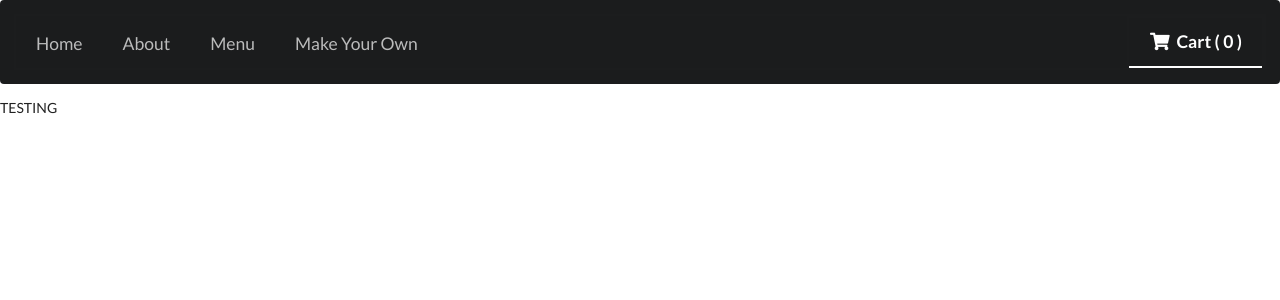
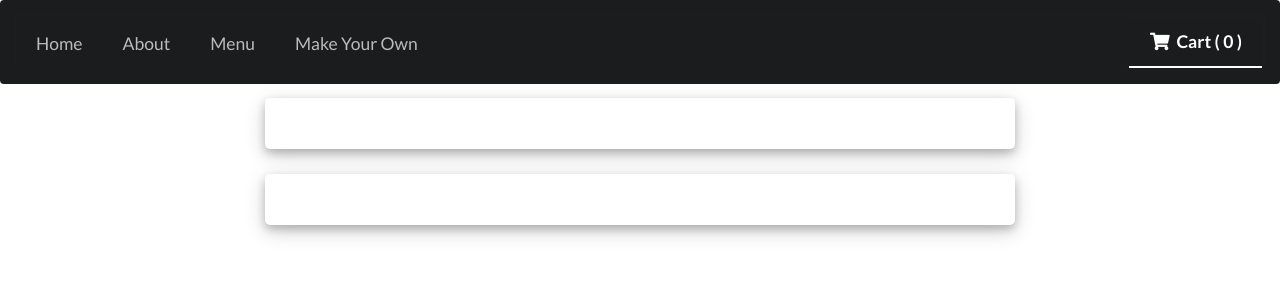
Before and after one commit to Rsja12/react-pizza-client, a React (Create React App) app: page /cart in a window 1280 px wide. Shown: the top 300 px of the page. Built offline with nearby package versions, Linux system fonts and the light colour scheme.

Commit message:
update cart styling

```diff
--- a/src/components/Cart.js
+++ b/src/components/Cart.js
@@ -14,6 +14,8 @@ export class Cart extends Component {
         } )
     }
 
+
+
     render() {
         console.log(this.props.cart)
         return (
@@ -21,7 +23,7 @@ export class Cart extends Component {
                 <Navigation />
                 <div className="cart-container">
                     { this.renderCart() }
-                </div>
+                    </div>
                 <Pricing cart={this.props.cart}/>
             </div>
         )
--- a/src/components/PizzaItem.js
+++ b/src/components/PizzaItem.js
@@ -7,12 +7,10 @@ import '../styles/PizzaItem.css'
 export class PizzaItem extends Component {
 
     handleClick = () => {
-    //    console.log(`I am this pie obj: ${this.props.pizza}`)
        this.props.addToCart(this.props.pizza)
     }
 
     render() {
-        // console.log(this.props)
         const { name, description, price } =  this.props.pizza
         return (
             <div className="ui container center aligned">
--- a/src/components/Pricing.js
+++ b/src/components/Pricing.js
@@ -9,7 +9,7 @@ const Pricing = (props) => {
     console.log(props.pizza)
     return (
         <div className="price">
-            TESTING
+
         </div>
     )
 }
--- a/src/styles/Cart.css
+++ b/src/styles/Cart.css
@@ -2,4 +2,9 @@
     width: 750px;
     margin: 0 auto;
     overflow: auto;
+
+    box-shadow: 0 4px 8px 0 rgba(0, 0, 0, 0.2), 0 6px 20px 0 rgba(0, 0, 0, 0.19);
+    border-radius: 5px;
+
+    padding: 2%;
 }
--- a/src/styles/Pricing.css
+++ b/src/styles/Pricing.css
@@ -0,0 +1,11 @@
+.price {
+    width: 750px;
+    margin: 0 auto;
+    margin-top: 2%;
+    overflow: auto;
+
+    box-shadow: 0 4px 8px 0 rgba(0, 0, 0, 0.2), 0 6px 20px 0 rgba(0, 0, 0, 0.19);
+    border-radius: 5px;
+
+    padding: 2%;
+}
```
